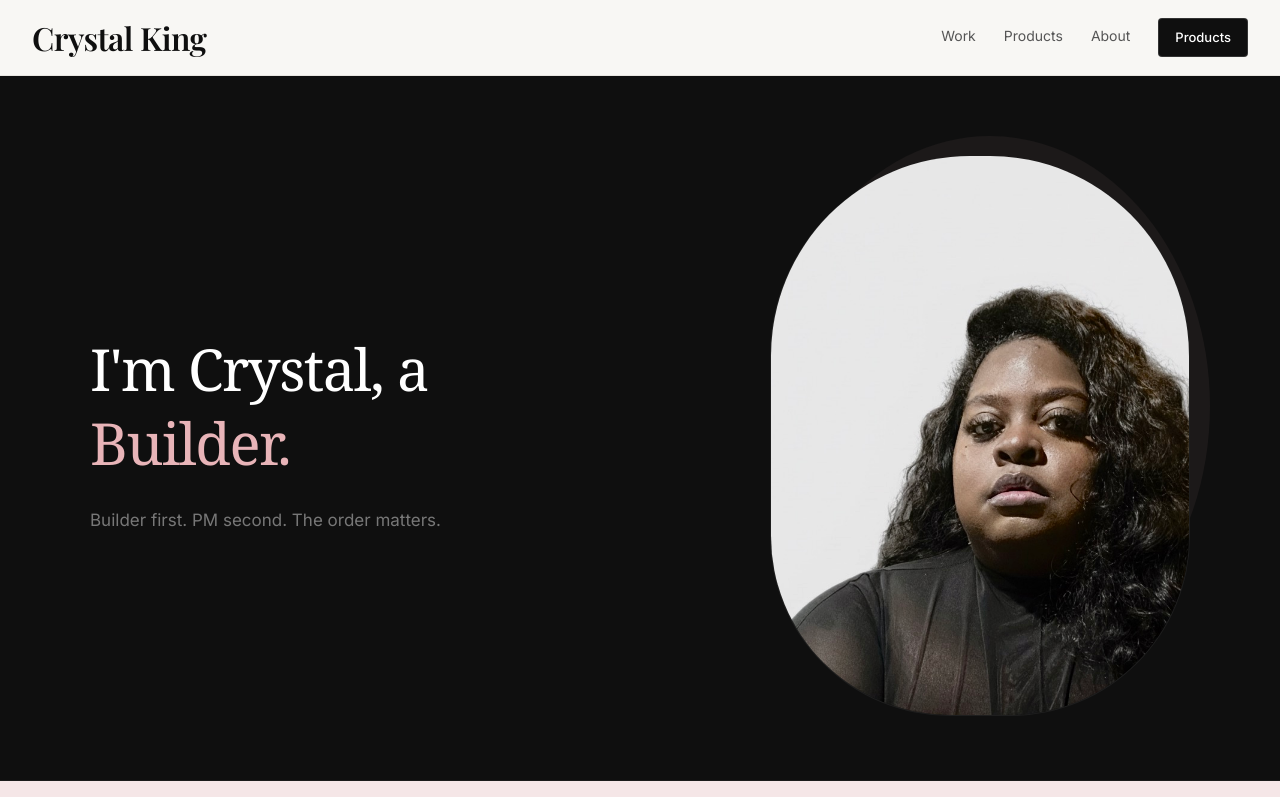
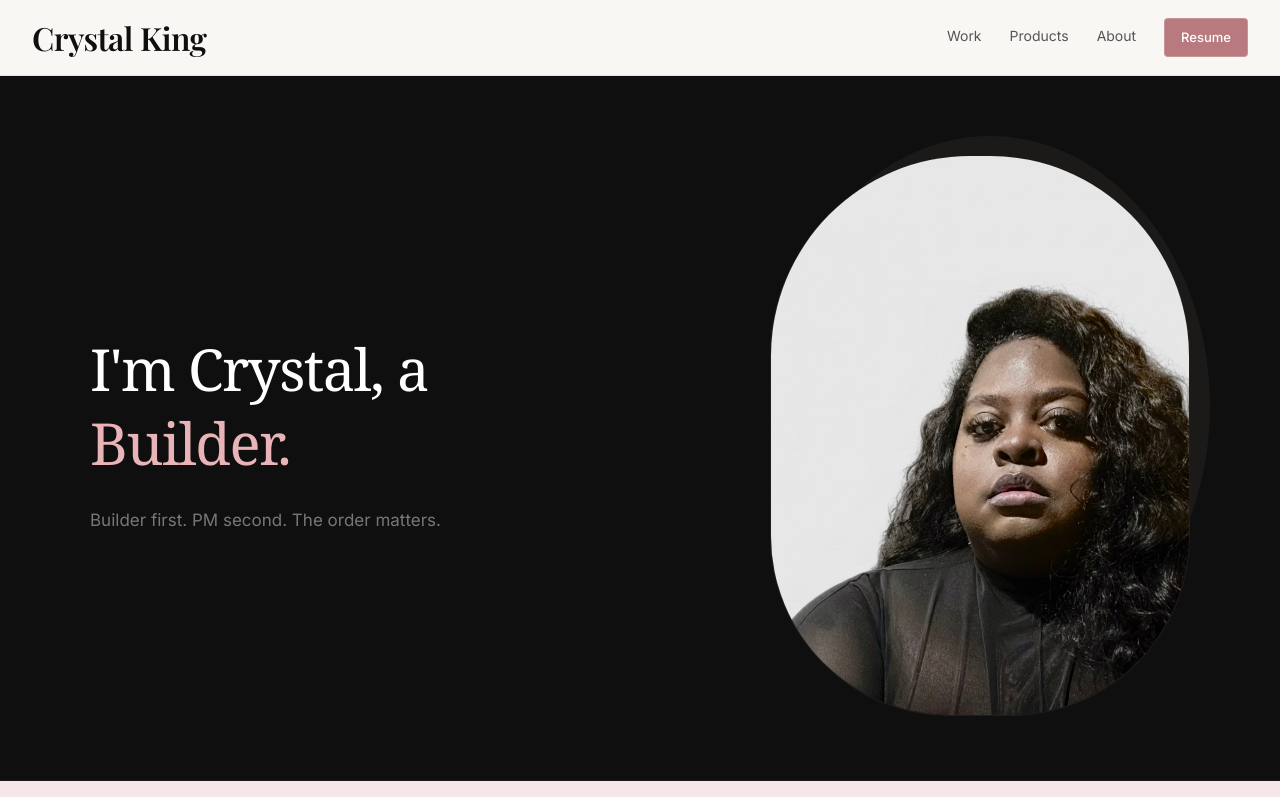
Before and after one commit to Crystalking101/crystal-portfolio, a Next.js app: page / in a window 1280 px wide. Shown: the top 797 px of the page. Built offline with nearby package versions, Linux system fonts and the light colour scheme; no server answers; the database is empty; a web font is replaced by a local one.

Commit message:
Revert "Replace Resume CTA with Products button in nav"
This reverts commit 71fe51a49c8f77458897cd6746c14cd6bdb15c21.

```diff
--- a/components/Nav.tsx
+++ b/components/Nav.tsx
@@ -194,30 +194,32 @@ export default function Nav() {
           </div>
         )}
 
-        <Link
-          href="/projects"
+        <a
+          href="/resume.pdf"
+          target="_blank"
+          rel="noopener noreferrer"
           style={{
             fontFamily: "Inter, system-ui, sans-serif",
             fontSize: "13px",
             fontWeight: 500,
             color: "#FFFFFF",
-            background: "#0F0F0F",
+            background: "#B87A7E",
             padding: "7px 16px",
             borderRadius: "4px",
             textDecoration: "none",
-            border: "1px solid rgba(255,255,255,0.15)",
+            border: "1px solid rgba(255,255,255,0.2)",
             transition: "background 0.15s, opacity 0.15s",
             flexShrink: 0,
           }}
           onMouseEnter={(e) => {
-            e.currentTarget.style.background = "#333";
+            e.currentTarget.style.background = "#9E656A";
           }}
           onMouseLeave={(e) => {
-            e.currentTarget.style.background = "#0F0F0F";
+            e.currentTarget.style.background = "#B87A7E";
           }}
         >
-          Products
-        </Link>
+          Resume
+        </a>
       </div>
     </nav>
   );
```
